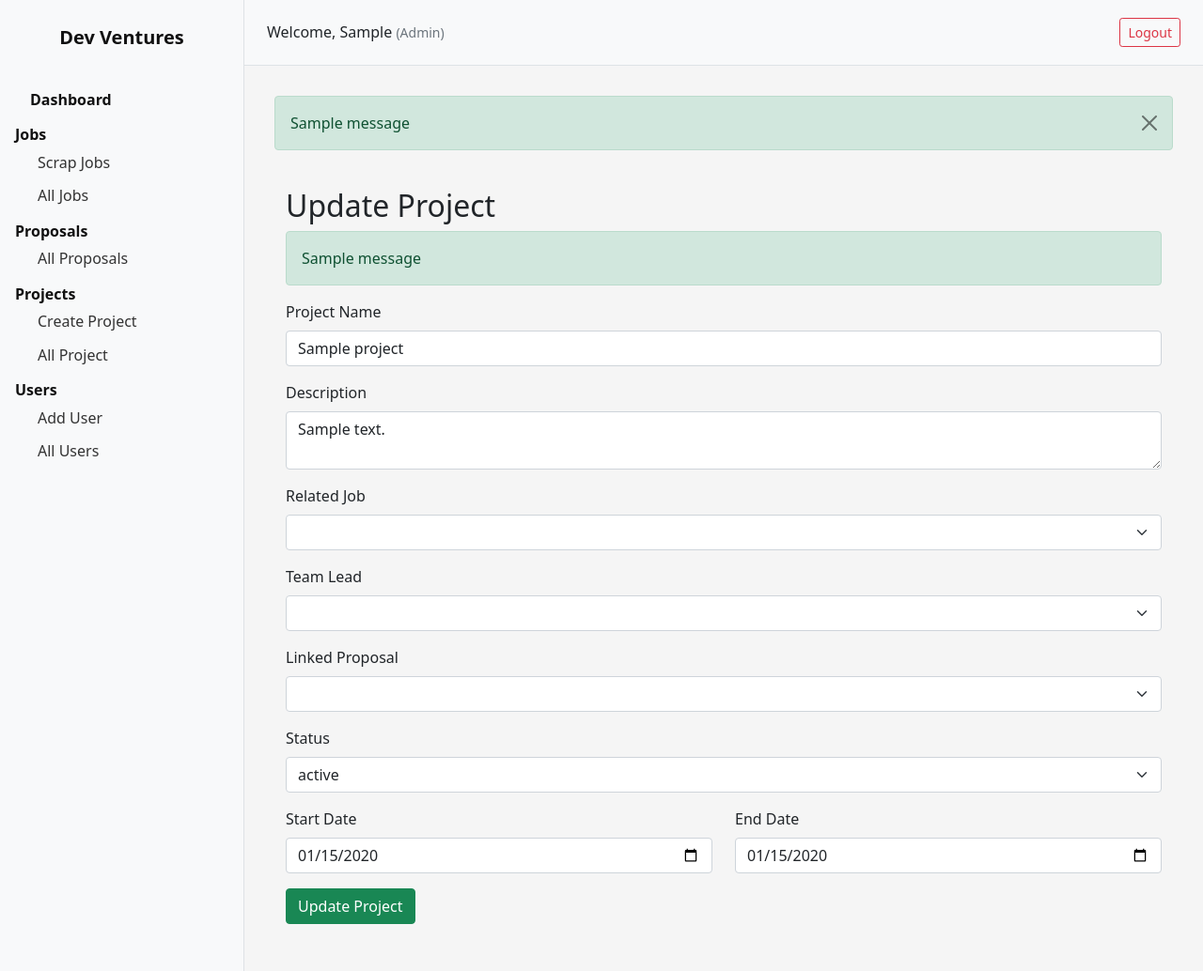
After one commit to fahaddevventures/dev_venture_proj, a Flask app: page /projects/update/1 in a window 1280 px wide. The commit adds this page. Shown: the whole page at 94% size. Run offline with Flask 3, Linux system fonts and the light colour scheme; a user stored in the database is signed in; tables that the repository leaves empty hold one stand-in row (values such as "Sample post"); one stand-in notice (Sample message) is shown; lists and menus that the app fills with data are empty; some libraries are stand-ins or nearby versions.

Commit message:
added project functionality

```diff
--- a/app/routes/project_routes.py
+++ b/app/routes/project_routes.py
@@ -81,3 +81,51 @@ def create_project():
 def list_projects():
     projects = Project.query.order_by(Project.created_at.desc()).all()
     return render_template('projects/project_list.html', projects=projects)
+
+
+@project_bp.route('/update/<int:project_id>', methods=['GET', 'POST'])
+@login_required
+@role_required(UserRoleEnum.admin, UserRoleEnum.team_lead)
+def update_project(project_id):
+    project = Project.query.get_or_404(project_id)
+    jobs = UpworkJob.query.with_entities(UpworkJob.id, UpworkJob.title).all()
+    team_leads = User.query.filter_by(role=UserRoleEnum.team_lead).all()
+    proposals = (
+        Proposal.query
+        .join(UpworkJob, Proposal.job_id == UpworkJob.id)
+        .with_entities(Proposal.id, UpworkJob.title.label("job_title"))
+        .all()
+    )
+
+    if request.method == 'POST':
+        project.name = request.form.get("name")
+        project.description = request.form.get("description")
+        project.job_id = request.form.get("job_id")
+        project.team_lead_id = request.form.get("team_lead_id")
+        project.proposal_id = request.form.get("proposal_id")
+        project.status = ProjectStatusEnum[request.form.get("status")]
+        start_date_str = request.form.get("start_date")
+        end_date_str = request.form.get("end_date")
+
+        if not project.name or not project.job_id or not project.team_lead_id or not project.proposal_id:
+            flash("All fields are required.", "danger")
+            return render_template("projects/update_project.html", project=project, jobs=jobs, team_leads=team_leads, proposals=proposals, statuses=ProjectStatusEnum)
+
+        if start_date_str and end_date_str:
+            start_date = datetime.strptime(start_date_str, "%Y-%m-%d")
+            end_date = datetime.strptime(end_date_str, "%Y-%m-%d")
+            if end_date < start_date:
+                flash("End date cannot be earlier than start date.", "danger")
+                return render_template("projects/update_project.html", project=project, jobs=jobs, team_leads=team_leads, proposals=proposals, statuses=ProjectStatusEnum)
+            project.start_date = start_date
+            project.end_date = end_date
+
+        try:
+            db.session.commit()
+            flash("Project updated successfully!", "success")
+            return redirect(url_for("project.list_projects"))
+        except Exception as e:
+            db.session.rollback()
+            flash(f"Error updating project: {str(e)}", "danger")
+
+    return render_template("projects/update_project.html", project=project, jobs=jobs, team_leads=team_leads, proposals=proposals, statuses=ProjectStatusEnum)
--- /dev/null
+++ b/app/templates/projects/update_project.html
@@ -0,0 +1,78 @@
+{% extends "base_dashboard.html" %}
+
+{% block title %}Update Project{% endblock %}
+
+{% block dashboard_content %}
+<div class="container py-4">
+  <h2>Update Project</h2>
+
+  {% with messages = get_flashed_messages(with_categories=true) %}
+    {% if messages %}
+      {% for category, message in messages %}
+        <div class="alert alert-{{ category }}">{{ message }}</div>
+      {% endfor %}
+    {% endif %}
+  {% endwith %}
+
+  <form method="POST">
+    <div class="mb-3">
+      <label for="name" class="form-label">Project Name</label>
+      <input type="text" class="form-control" name="name" value="{{ project.name }}" required>
+    </div>
+
+    <div class="mb-3">
+      <label class="form-label">Description</label>
+      <textarea class="form-control" name="description">{{ project.description }}</textarea>
+    </div>
+
+    <div class="mb-3">
+      <label class="form-label">Related Job</label>
+      <select name="job_id" class="form-select" required>
+        {% for job in jobs %}
+          <option value="{{ job.id }}" {% if job.id == project.job_id %}selected{% endif %}>{{ job.title }}</option>
+        {% endfor %}
+      </select>
+    </div>
+
+    <div class="mb-3">
+      <label class="form-label">Team Lead</label>
+      <select name="team_lead_id" class="form-select" required>
+        {% for lead in team_leads %}
+          <option value="{{ lead.id }}" {% if lead.id == project.team_lead_id %}selected{% endif %}>{{ lead.first_name }} {{ lead.last_name }}</option>
+        {% endfor %}
+      </select>
+    </div>
+
+    <div class="mb-3">
+      <label class="form-label">Linked Proposal</label>
+      <select name="proposal_id" class="form-select" required>
+        {% for proposal in proposals %}
+          <option value="{{ proposal.id }}" {% if proposal.id == project.proposal_id %}selected{% endif %}>{{ proposal.job_title }}</option>
+        {% endfor %}
+      </select>
+    </div>
+
+    <div class="mb-3">
+      <label class="form-label">Status</label>
+      <select name="status" class="form-select" required>
+        {% for status in statuses %}
+          <option value="{{ status.name }}" {% if status.name == project.status.name %}selected{% endif %}>{{ status.name }}</option>
+        {% endfor %}
+      </select>
+    </div>
+
+    <div class="row">
+      <div class="col-md-6 mb-3">
+        <label class="form-label">Start Date</label>
+        <input type="date" class="form-control" name="start_date" value="{{ project.start_date.strftime('%Y-%m-%d') if project.start_date else '' }}">
+      </div>
+      <div class="col-md-6 mb-3">
+        <label class="form-label">End Date</label>
+        <input type="date" class="form-control" name="end_date" value="{{ project.end_date.strftime('%Y-%m-%d') if project.end_date else '' }}">
+      </div>
+    </div>
+
+    <button type="submit" class="btn btn-success">Update Project</button>
+  </form>
+</div>
+{% endblock %}
```
Also changed, not shown: app/templates/projects/project_list.html (+4 -12 lines).
